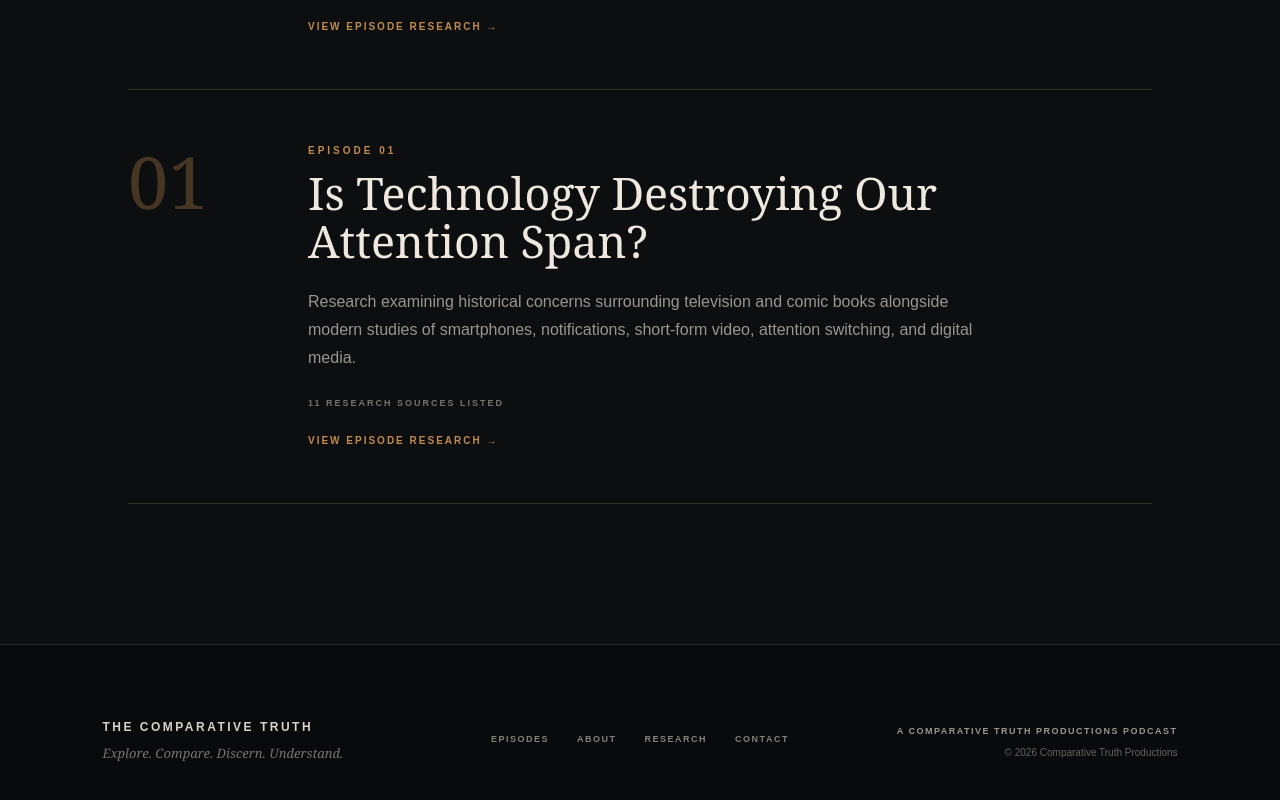
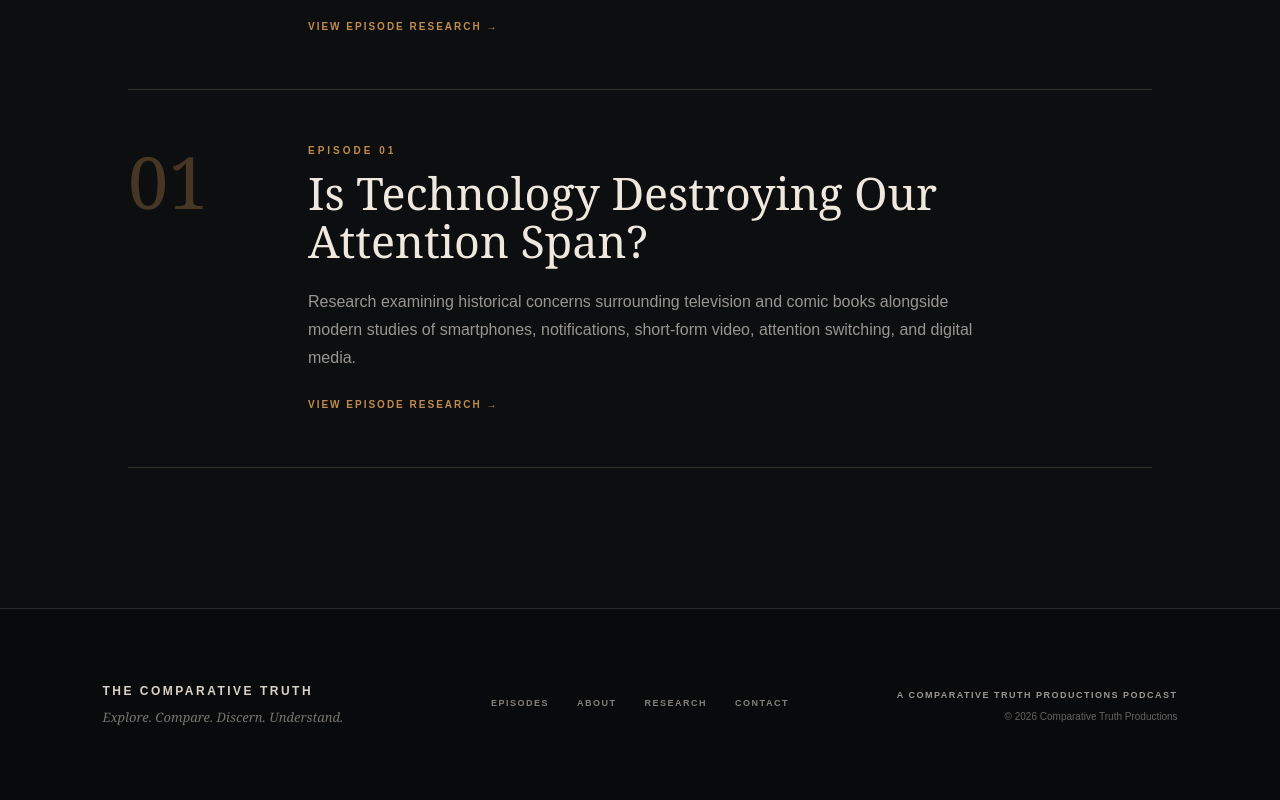
Before and after one commit to RyanTCT/the-comparative-truth, a Next.js app: page /research in a window 1280 px wide. Shown: the part 1120-1920 px from the top of the page. Built offline with nearby package versions, Linux system fonts and the light colour scheme.

Commit message:
Remove Episode 01 research archive source count label

```diff
--- a/app/research/page.js
+++ b/app/research/page.js
@@ -97,10 +97,6 @@ export default function ResearchArchive() {
               attention switching, and digital media.
             </p>
 
-            <div className="archive-meta">
-              11 RESEARCH SOURCES LISTED
-            </div>
-
             <a
               href="/research/episode-01"
               className="archive-link"
```
